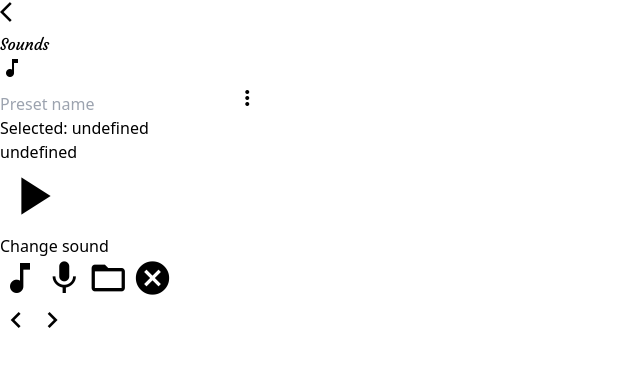
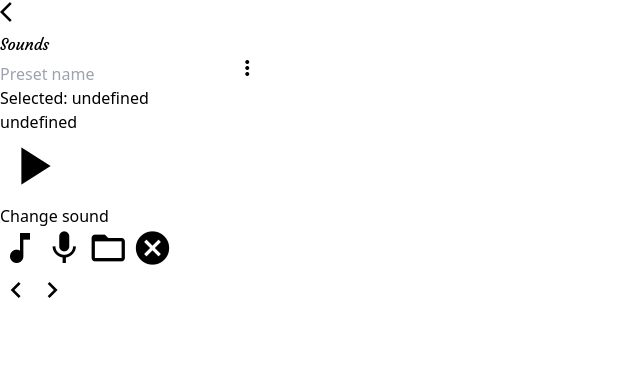
Before and after one commit to edu-rosado/training-tempo, a SvelteKit app: page /music-config/sounds/1 in a window 1280 px wide. Shown: the top 366 px of the page, without its empty margins (0-640 px from the left). Built offline with nearby package versions, Linux system fonts and the light colour scheme.

Commit message:
Set main div height to innerHeight of window to comply with android chrome behavior (url bar)

```diff
--- a/src/routes/+layout.svelte
+++ b/src/routes/+layout.svelte
@@ -14,6 +14,11 @@
         }
         return pathList.slice(0, pathList.length - 1).join("/");
     }
+
+    /**
+     * @type {number}
+     */
+    let innerHeight;
 
     $: pathList = $page.url.pathname.split("/");
     $: prevUrl = updatePrevUrl(pathList);
@@ -39,14 +44,16 @@
     <link href="https://fonts.googleapis.com/icon?family=Material+Icons" rel="stylesheet" />
 </svelte:head>
 
-<div class="h-screen flex flex-col overflow-hidden">
+<svelte:window bind:innerHeight />
+
+<div class="h-screen flex flex-col overflow-hidden" style={`height: ${innerHeight}px;`}>
     <div class="h-14 bg-indigo-600 text-white flex items-center justify-between px-5">
         {#if pathList[1].length > 0}
             <a class="flex" href={prevUrl}><span class="material-icons mr-3">arrow_back_ios</span></a>
         {/if}
         <h1 class="flex-grow text-center" style="margin-top: 0.1rem;">{title}</h1>
 
-        {#if $page.url.pathname !== "/music-config"}
+        {#if pathList[1].length == 0}
             <a href="/music-config" class="flex"><span class="material-icons cursor-pointer">music_note</span></a>
         {/if}
     </div>
```
